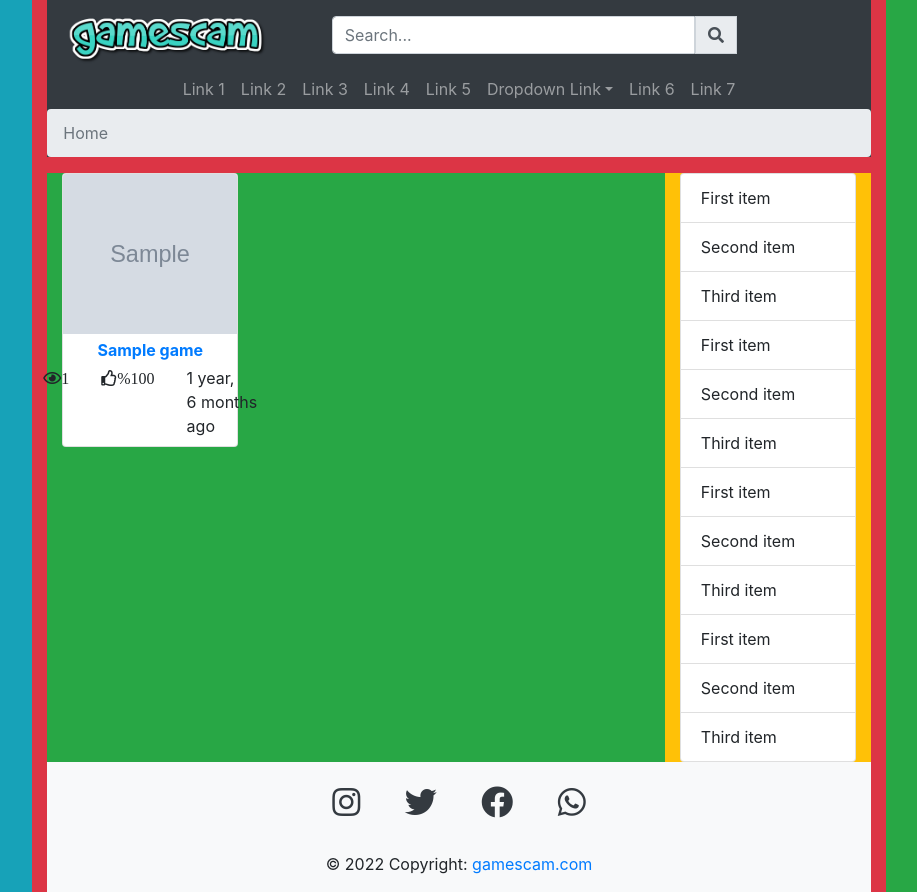
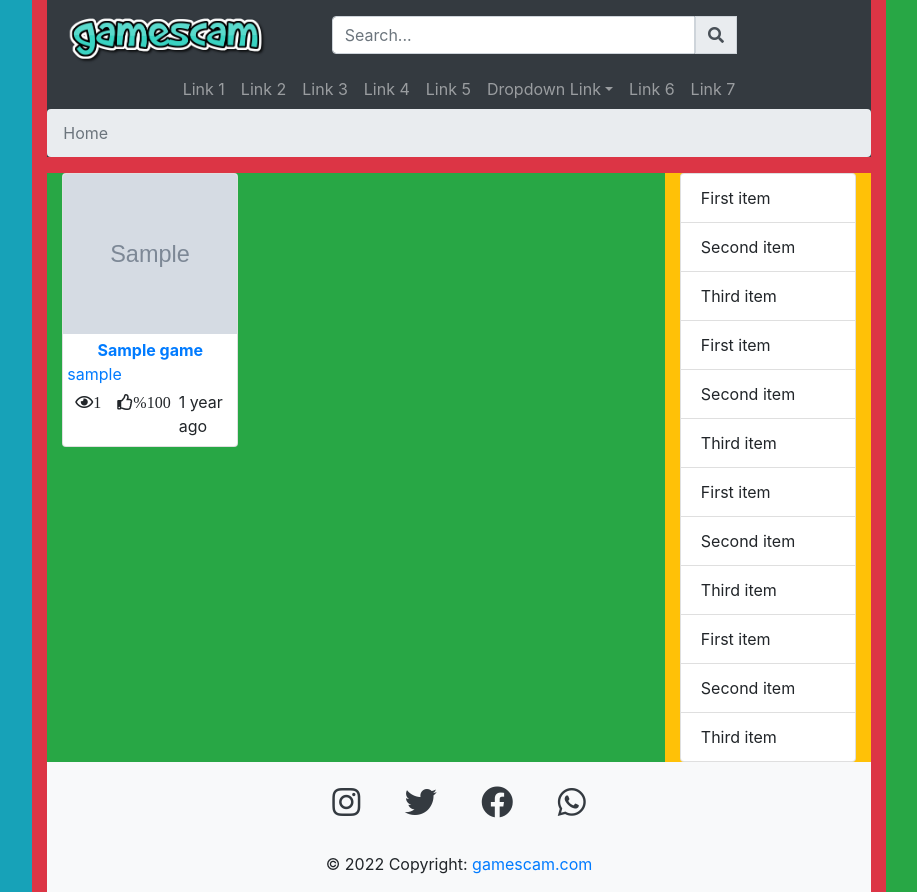
Before and after one commit to Onurgbkn/gamescam, a Django app: page / in a window 1280 px wide. Shown: the whole page, without its empty margins (181-1098 px from the left). Run offline with Django 3.2, Linux system fonts and the light colour scheme; tables that the repository leaves empty hold one stand-in row (values such as "Sample post"); grey boxes marked "Sample" are stand-in pictures; some libraries are stand-ins or nearby versions.

Commit message:
add age and objects in random order

```diff
--- a/gamescam/games/models.py
+++ b/gamescam/games/models.py
@@ -6,6 +6,7 @@ from PIL import Image
 from io import BytesIO
 from django.core.files import File
 # IMAGE COMPRESS ============
+from django.utils.timesince import timesince
 
 
 STATES = (
@@ -31,11 +32,13 @@ class Game(models.Model):
 
     def save(self, *args, **kwargs):
 
-        if not self.slug:
+
+        if not self.slug or (self.slug not in self.thumbnail.name):
             new_image = self.compressimage(self.thumbnail)
             self.thumbnail = new_image
 
         self.slug = slugify(self.name) # add slug
+
 
         super(Game, self).save(*args, **kwargs)
 
@@ -51,6 +54,11 @@ class Game(models.Model):
         img.save(imo, 'JPEG', quality=70, optimize=True)
         newImage = File(imo, name=slugify(self.name) + '.jpg')
         return newImage
+
+    def age(self):
+        return timesince(self.created).split(', ')[0]
+
+
 
 
 
@@ -75,3 +83,6 @@ class Tag(models.Model):
 
     def __str__(self):
         return self.name
+
+    def age(self):
+        return timesince(self.created).split(', ')[0]
--- a/gamescam/games/templates/games/index.html
+++ b/gamescam/games/templates/games/index.html
@@ -19,10 +19,13 @@
                                         <a href="{% url 'gameplay' game.slug %}">
                                             <p class="card-text text-center mb-0"><b>{{ game.name }}</b></p>
                                         </a>
-                                        <div class="d-flex justify-content-center">
-                                            <div class="py-1 px-3"><i class="far fa-eye">{{ game.viewcount }}</i></div>
-                                            <div class="py-1 px-3"><i class="far fa-thumbs-up">%{% widthratio game.likes game.dislikes 100 %}</i></div>
-                                            <div class="py-1 px-3">{{ game.created|timesince }} ago</div>
+                                        <a href="">
+                                            <p class="mb-0">{{ game.author.username }}</p>
+                                        </a>
+                                        <div class="d-flex">
+                                            <div class="py-1 px-2"><i class="far fa-eye">{{ game.viewcount }}</i></div>
+                                            <div class="py-1 px-2 mr-auto"><i class="far fa-thumbs-up">%{% widthratio game.likes game.dislikes 100 %}</i></div>
+                                            <div class="py-1">{{ game.age }} ago</div>
                                         </div>
                                     </div>
                                 </div>
--- a/gamescam/games/views.py
+++ b/gamescam/games/views.py
@@ -2,6 +2,7 @@ from django import template
 from . models import Game
 from django.shortcuts import render
 from django.db.models import F # for the view count
+import random # for the random game order
 
 
 # Create your views here.
@@ -29,7 +30,7 @@ def gameplay(request, slug):
     similar_games = Game.objects.exclude(id=game.id)
     context = {
         'game': game,
-        'similar_games': similar_games,
+        'similar_games': random.sample(list(similar_games), 8),
     }
 
     return render(request, 'games/gameplay.html', context)
--- a/gamescam/gamescam/settings.py
+++ b/gamescam/gamescam/settings.py
@@ -39,6 +39,7 @@ INSTALLED_APPS = [
     'django.contrib.sessions',
     'django.contrib.messages',
     'django.contrib.staticfiles',
+    'django_cleanup.apps.CleanupConfig',
 ]
 
 MIDDLEWARE = [
```
Also changed, not shown: gamescam/games/templates/games/gameplay.html (+11 -5 lines).
